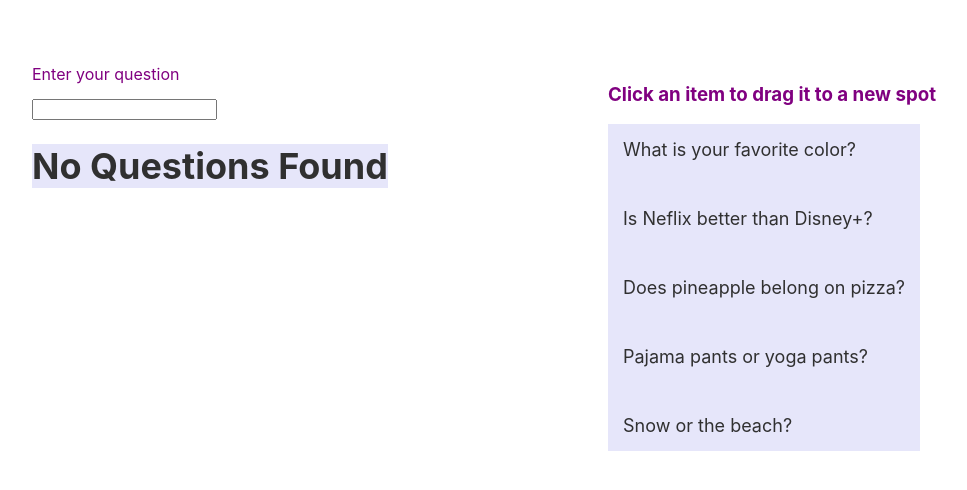
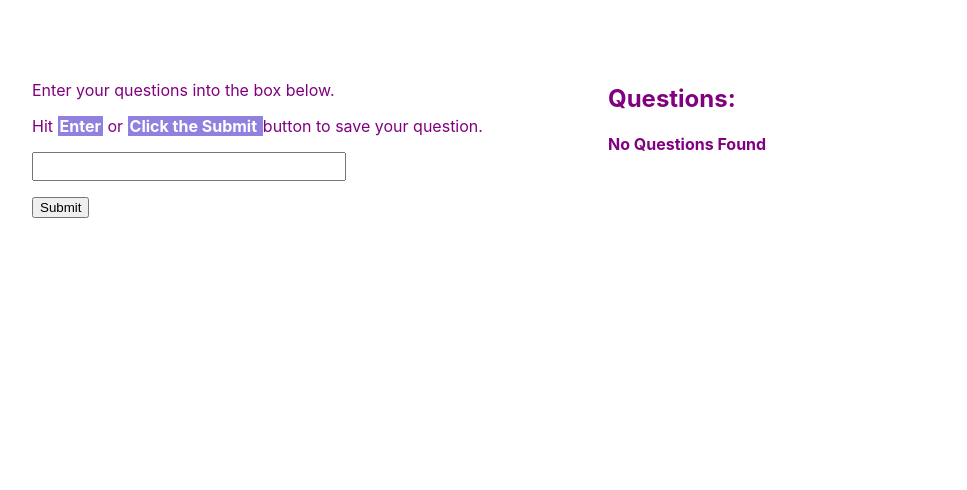
Before and after one commit to rainbow82/react-draggable-list, a React (Create React App) app: page / in a window 1280 px wide. Shown: the top 490 px of the page, without its empty margins (32-999 px from the left). Built offline with nearby package versions, Linux system fonts and the light colour scheme; the HTML template or start-up script is replaced by a standard one.

Commit message:
questions from text input are draggable

```diff
--- a/src/App.js
+++ b/src/App.js
@@ -1,19 +1,12 @@
 import React from 'react';
 import './App.css';
 import QuestionInput from './QuestionInput';
-import QuestionList from './QuesitonList';
 
 
 function App() {
   return (
     <div className='grid-container'>
-      <div>
-        <QuestionInput/>
-      </div>
-      <div>
-        <QuestionList/>
-      </div>
-
+      <QuestionInput/>
     </div>
 
   );
--- a/src/QuesitonList.js
+++ /dev/null
@@ -1,125 +0,0 @@
-import React, {useState} from 'react';
-
-const QUESTIONS = [
-  'What is your favorite color?',
-  'Is Neflix better than Disney+?',
-  'Does pineapple belong on pizza?',
-  'Pajama pants or yoga pants?',
-  'Snow or the beach?',
-]
-
-const initialDragAndDropState = {
-  draggedFrom: null,
-  draggedTo: null,
-  isDragging: false,
-  originalOrder: [],
-  updatedOrder: []
-}
-
-
-const QuestionList = () => {
-
-  const [dragAndDrop, setDragAndDrop] = useState( initialDragAndDropState );
-  const [list, setList] = useState( QUESTIONS );
-
-  const onDragStart = (event) =>{
-
-    const initialPosition = Number(event.currentTarget.dataset.position);
-
-    setDragAndDrop({
-      // spread the previous content so properties not being updated don't get overridden
-      ...dragAndDrop,
-
-      draggedFrom: initialPosition,
-      isDragging: true,
-      originalOrder: list
-    });
-
-
-    //higligh the item being dragged
-    event.currentTarget.style.backgroundColor = '#F9F28D';
-    event.currentTarget.style.border = '5px, solid, gray';
-    event.currentTarget.style.color = '#565654'
-
-    // needed for firefox
-    event.dataTransfer.setData("text/html", '');
-
-  }
-
-  const onDragOver = (event) => {
-    event.preventDefault();
-    // new list to update
-    let newList = dragAndDrop.originalOrder;
-
-    // index of the item being dragged
-    const draggedFrom = dragAndDrop.draggedFrom;
-
-    // index of the drop area being hovered
-    const draggedTo = Number(event.currentTarget.dataset.position);
-
-    const itemDragged = newList[draggedFrom];
-
-    // filter out the item being dragged
-    const remainingItems = newList.filter((item, index) => index !== draggedFrom);
-
-    // update the list
-    newList = [
-      ...remainingItems.slice(0, draggedTo),
-      itemDragged,
-      ...remainingItems.slice(draggedTo)
-    ];
-
-    if (draggedTo !== dragAndDrop.draggedTo){
-      setDragAndDrop({
-      ...dragAndDrop,
-
-        // save the updated list state
-        updatedOrder: newList,
-        draggedTo: draggedTo
-      })
-    }
-
-    //undo the highlight colors
-      event
-      .currentTarget
-      .style
-      .backgroundColor = 'lavender';
-
-  }
-
-  const onDrop = () => {
-
-    setList(dragAndDrop.updatedOrder);
-
-    // and reset the state of the drag and drop
-    setDragAndDrop({
-      ...dragAndDrop,
-      draggedFrom: null,
-      draggedTo: null,
-      isDragging: false
-    });
-
-  }
-
-  return (
-    <div>
-      <h3>Click an item to drag it to a new spot</h3>
-      <div className='question-container'>
-        {list.map((item, index) => {
-          return(
-          <p className="question"
-            key={index}
-            draggable="true"
-            onDragStart={onDragStart}
-            onDragOver={onDragOver}
-            onDrop={onDrop}
-            data-position={index}
-          >{item}</p>
-          )
-        })}
-      </div>
-    </div>
-  )
-}
-
-export default QuestionList
--- a/src/Question.js
+++ b/src/Question.js
@@ -1,17 +1,120 @@
-import React from 'react'
+import React, {useState, useEffect} from 'react'
 
-const Question = ({items}) => {
+const initialDragAndDropState = {
+  draggedFrom: null,
+  draggedTo: null,
+  isDragging: false,
+  originalOrder: [],
+  updatedOrder: []
+}
+
+const Question = ({ items }) => {
+
+  const [dragAndDrop, setDragAndDrop] = useState( initialDragAndDropState );
+  const [list, setList] = useState( items );
+
+  const onDragStart = (event) =>{
+
+    const initialPosition = Number(event.currentTarget.dataset.position);
+
+    setDragAndDrop({
+      // spread the previous content so properties not being updated don't get overridden
+      ...dragAndDrop,
+
+      draggedFrom: initialPosition,
+      isDragging: true,
+      originalOrder: list
+    });
+
+
+    //higligh the item being dragged
+    event.currentTarget.style.backgroundColor = '#F9F28D';
+    event.currentTarget.style.border = '5px, solid, gray';
+    event.currentTarget.style.color = '#565654'
+
+    // needed for firefox
+    event.dataTransfer.setData("text/html", '');
+
+  }
+
+  const onDragOver = (event) => {
+    event.preventDefault();
+    // new list to update
+    let newList = dragAndDrop.originalOrder;
+
+    // index of the item being dragged
+    const draggedFrom = dragAndDrop.draggedFrom;
+
+    // index of the drop area being hovered
+    const draggedTo = Number(event.currentTarget.dataset.position);
+
+    const itemDragged = newList[draggedFrom];
+
+    // filter out the item being dragged
+    const remainingItems = newList.filter((item, index) => index !== draggedFrom);
+
+    // update the list
+    newList = [
+      ...remainingItems.slice(0, draggedTo),
+      itemDragged,
+      ...remainingItems.slice(draggedTo)
+    ];
+
+    if (draggedTo !== dragAndDrop.draggedTo){
+      setDragAndDrop({
+      ...dragAndDrop,
+
+        // save the updated list state
+        updatedOrder: newList,
+        draggedTo: draggedTo
+      })
+    }
+
+    //undo the highlight colors
+      event.currentTarget.style.backgroundColor = 'white';
+      event.currentTarget.style.color = 'purple'
+
+  }
+
+  const onDrop = () => {
+
+    setList(dragAndDrop.updatedOrder);
+
+    // and reset the state of the drag and drop
+    setDragAndDrop({
+      ...dragAndDrop,
+      draggedFrom: null,
+      draggedTo: null,
+      isDragging: false
+    });
+
+  }
+
+  useEffect(() => {
+    setList(items);
+  }, [items]);
+
+
   return(
-    <div>
-  <div className='question-container'>
+  <div className="c-QuestionList">
+    <h2>Questions: </h2>
+    <div className='c-QuestionList-container'>
       {items.length === 0 ? (
-        <h1>No Questions Found</h1>
+        <h4>No Questions Found</h4>
       ) : (
-        items.map((item) => (
-        <p>{item}</p>
+        list.map((item, index) => (
+        <p
+        key={index}
+        draggable="true"
+        onDragStart={onDragStart}
+        onDragOver={onDragOver}
+        onDrop={onDrop}
+        data-position={index}
+        >
+          {item}</p>
         ))
       )}
-  </div>
+    </div>
   </div>
   )
 
--- a/src/QuestionInput.js
+++ b/src/QuestionInput.js
@@ -2,13 +2,6 @@ import React, {useState} from 'react';
 import Question from './Question'
 
 const QuestionInput = () => {
-  // const QUESTIONS = [
-  //   'What is your favorite color?',
-  //   'Is Neflix better than Disney+?',
-  //   'Does pineapple belong on pizza?',
-  //   'Pajama pants or yoga pants?',
-  //   'Snow or the beach?',
-  // ]
 
   const [items, setItems] = useState([]);
   const [itemName, setItemName] = useState("");
@@ -20,24 +13,29 @@ const QuestionInput = () => {
     console.log(items);
   };
 
-
   return(
+    <div className='c-QuestionInput c-QuestionInput-grid-container'>
       <div>
+        <p>Enter your questions into the box below.</p>
+        <p>Hit <span className='c-QuestionInput-instruction-text'> Enter</span> or <span className='c-QuestionInput-instruction-text'> Click the Submit </span> button to save your question.</p>
         <form onSubmit={ (event) => {
           event.preventDefault();
           addItem();
         }}>
-      <label htmlFor="itemName" className="form-label">
-        Enter your question
-        <input className="form-text-area"
-          question="item"
-          type="text"
-          value={itemName}
-          onChange={e => setItemName(e.target.value)}
+          <label htmlFor='itemName' className='c-QuestionInput-form-label'>
+            <input className='c-QuestionInput-form-text-area'
+              question='item'
+              type='text'
+              value={ itemName }
+              onChange={ e => setItemName(e.target.value) }
             />
           </label>
         </form>
-    <Question items={items}/>
+        <button onClick={ addItem }>Submit</button>
+      </div>
+    <div>
+      <Question items={ items }/>
+    </div>
     </div>
   )
 
--- a/src/index.css
+++ b/src/index.css
@@ -13,28 +13,39 @@ code {
     monospace;
 }
 
-.form-label {
-  display: block;
-}
-
-.form-text-area {
-  display: block;
-  margin: 15px 0;
-}
-
-.grid-container {
+.c-QuestionInput-grid-container {
   display: grid;
   grid-template-columns: repeat(2, 1fr);
   margin: 5%;
 }
 
+.c-QuestionInput-instruction-text {
+  font-weight: bold;
+  color: white;
+  background-color: #9081e0;
+  padding: 0 2px
+}
+
+.c-QuestionInput-form-label {
+  display: block;
+}
+
+.c-QuestionInput-form-text-area {
+  display: block;
+  margin: 15px 0;
+  width: 300px;
+  padding: 5px;
+}
+
+
+
 .question {
   padding: 15px;
 }
 
-.question-container {
+.c-QuesitionList-container {
   color: #303030;
   font-size: large;
-  background-color: lavender;
   width: fit-content;
+  /* grid-column-start: 3; */
 }
```
Lines whose indentation alone changed are shown as unchanged.
